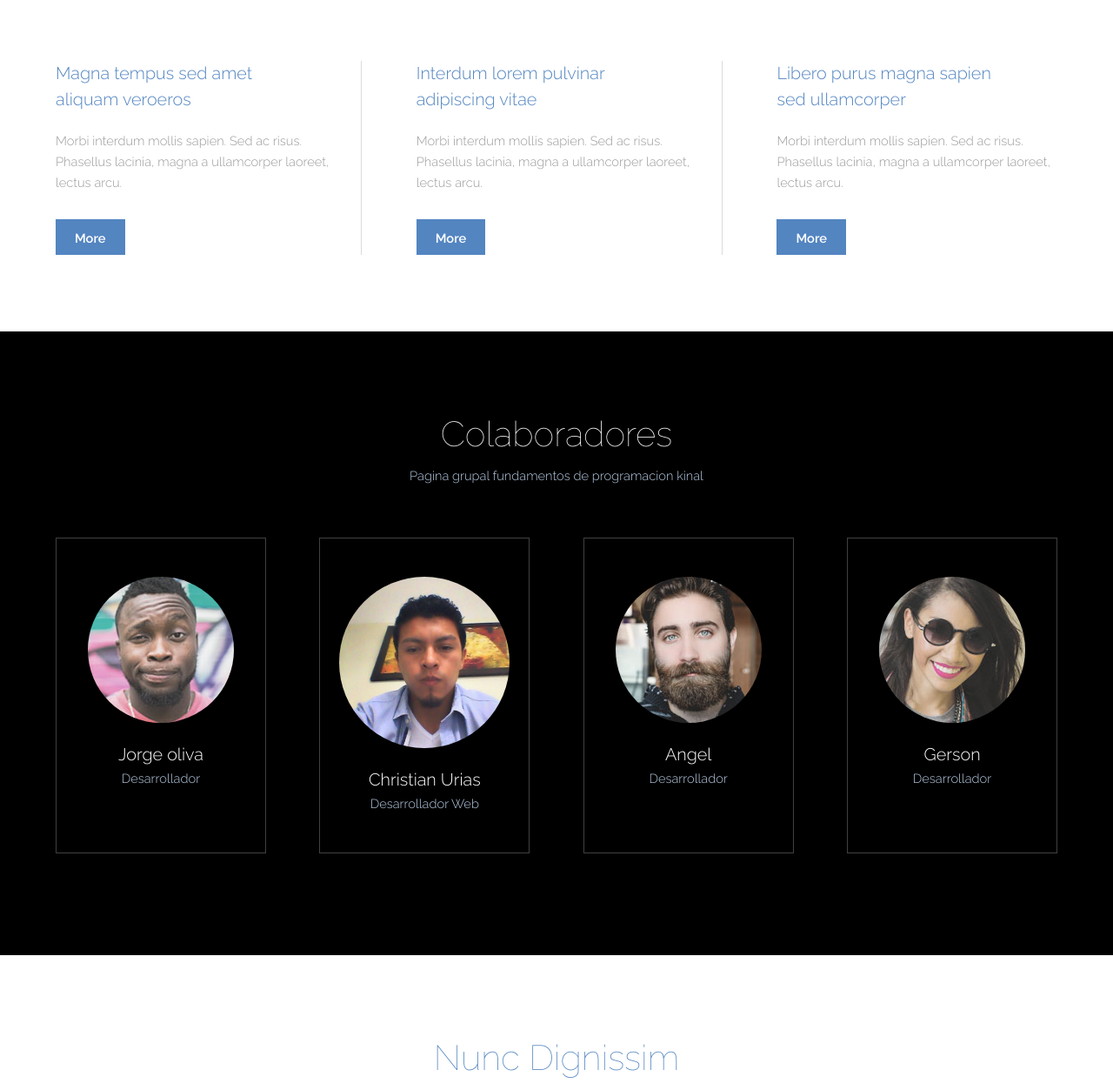
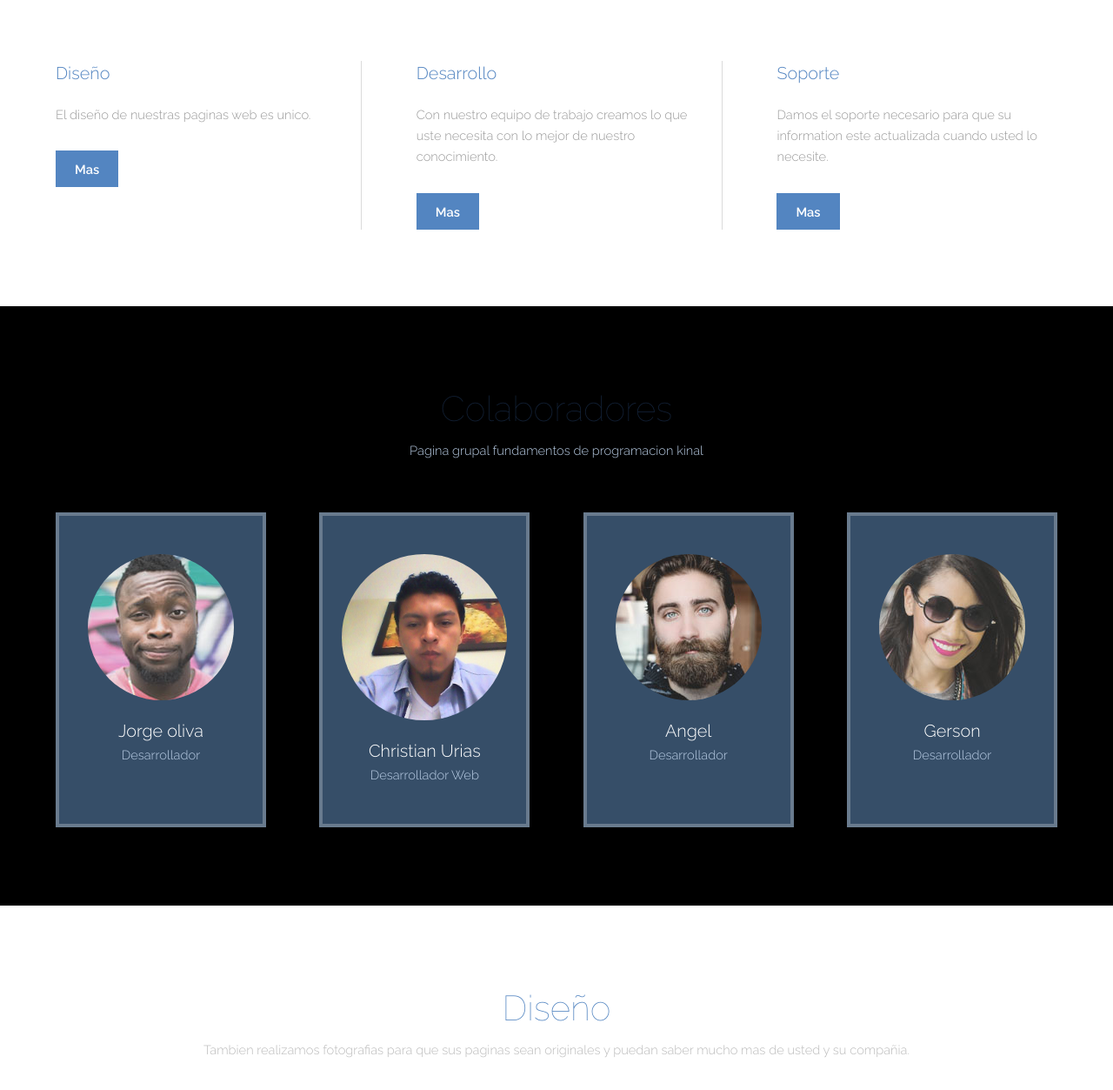
Before and after one commit to christeque/grupage, a plain HTML site: page index.html in a window 1280 px wide. Shown: the part 620-1873 px from the top of the page at 87% size. Drawn offline with Linux system fonts and the light colour scheme.

Commit message:
cambio de color en cuadros de colaboradores y bordes
cambio de color en cuadros de colaboradores y bordes

```diff
--- a/assets/css/main.css
+++ b/assets/css/main.css
@@ -1760,7 +1760,7 @@ article.wrapper.style1 {
 
 section.wrapper.style1 header h2,
 article.wrapper.style1 header h2 {
-    color: #fff;
+    color: #132238;
 }
 
 section.wrapper.style1 header p,
@@ -2121,9 +2121,10 @@ input[type="radio"]+label:before {
 /* Box */
 
 .box {
-    border: solid 1px #dbdbdb;
-    margin-bottom: 2em;
+    border: solid 5px #dbdbdb;
+    margin-bottom: 2PX;
     padding: 1.5em;
+    background-color: #364E68;
 }
 
 .box> :last-child,
@@ -2139,12 +2140,12 @@ input[type="radio"]+label:before {
 }
 
 .box.person {
-    border: solid 1px rgba(255, 255, 255, 0.25);
+    border: solid 4px rgba(255, 255, 255, 0.25);
     padding: 3em 1.5em;
 }
 
 .box.person h3 {
-    margin: 0;
+    margin: 0px;
 }
 
 .box.person .image {
--- a/index.html
+++ b/index.html
@@ -40,29 +40,30 @@
             <div class="flex flex-3">
                 <article>
                     <header>
-                        <h3>Magna tempus sed amet<br /> aliquam veroeros</h3>
+                        <h3>Diseño<br /> </h3>
                     </header>
-                    <p>Morbi interdum mollis sapien. Sed ac risus. Phasellus lacinia, magna a ullamcorper laoreet, lectus arcu.</p>
+                    <p>El diseño de nuestras paginas web es unico.
+                    </p>
                     <footer>
-                        <a href="#" class="button special">More</a>
+                        <a href="#" class="button special">Mas</a>
                     </footer>
                 </article>
                 <article>
                     <header>
-                        <h3>Interdum lorem pulvinar<br /> adipiscing vitae</h3>
+                        <h3>Desarrollo<br /> </h3>
                     </header>
-                    <p>Morbi interdum mollis sapien. Sed ac risus. Phasellus lacinia, magna a ullamcorper laoreet, lectus arcu.</p>
+                    <p>Con nuestro equipo de trabajo creamos lo que uste necesita con lo mejor de nuestro conocimiento.</p>
                     <footer>
-                        <a href="#" class="button special">More</a>
+                        <a href="#" class="button special">Mas</a>
                     </footer>
                 </article>
                 <article>
                     <header>
-                        <h3>Libero purus magna sapien<br /> sed ullamcorper</h3>
+                        <h3>Soporte<br /> </h3>
                     </header>
-                    <p>Morbi interdum mollis sapien. Sed ac risus. Phasellus lacinia, magna a ullamcorper laoreet, lectus arcu.</p>
+                    <p>Damos el soporte necesario para que su information este actualizada cuando usted lo necesite.</p>
                     <footer>
-                        <a href="#" class="button special">More</a>
+                        <a href="#" class="button special">Mas</a>
                     </footer>
                 </article>
             </div>
@@ -70,6 +71,8 @@
     </section>
 
     <!-- Two -->
+
+    <!-- Parte donde se coloca la imagen de cada uno el nombre y agregan su pagina personal-->
     <section id="two" class="wrapper style1 special">
         <div class="inner">
             <header>
@@ -113,13 +116,13 @@
     <section id="three" class="wrapper special">
         <div class="inner">
             <header class="align-center">
-                <h2>Nunc Dignissim</h2>
-                <p>Aliquam erat volutpat nam dui </p>
+                <h2>Diseño</h2>
+                <p>Tambien realizamos fotografias para que sus paginas sean originales y puedan saber mucho mas de usted y su compañia. </p>
             </header>
             <div class="flex flex-2">
                 <article>
                     <div class="image fit">
-                        <img src="images/pic01.jpg" alt="Pic 01" />
+                        <img src="images/IMG_0303.JPG" alt="Pic 01" />
                     </div>
                     <header>
                         <h3>Praesent placerat magna</h3>
@@ -131,7 +134,7 @@
                 </article>
                 <article>
                     <div class="image fit">
-                        <img src="images/pic02.jpg" alt="Pic 02" />
+                        <img src="images/IMG_0299.JPG" alt="Pic 02" />
                     </div>
                     <header>
                         <h3>Fusce pellentesque tempus</h3>
```
Also changed, not shown: images/IMG_0303.JPG (added), 1 other file.
